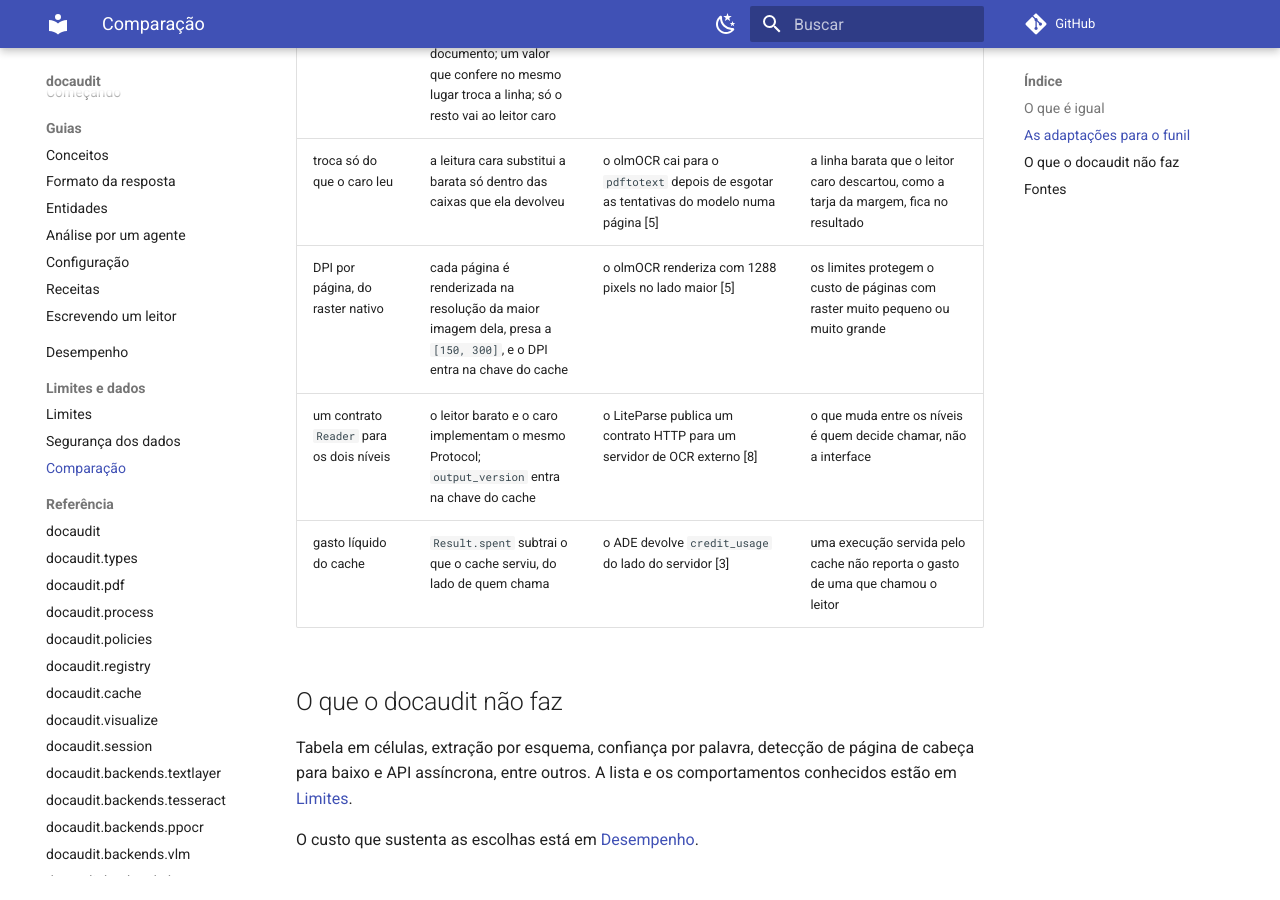
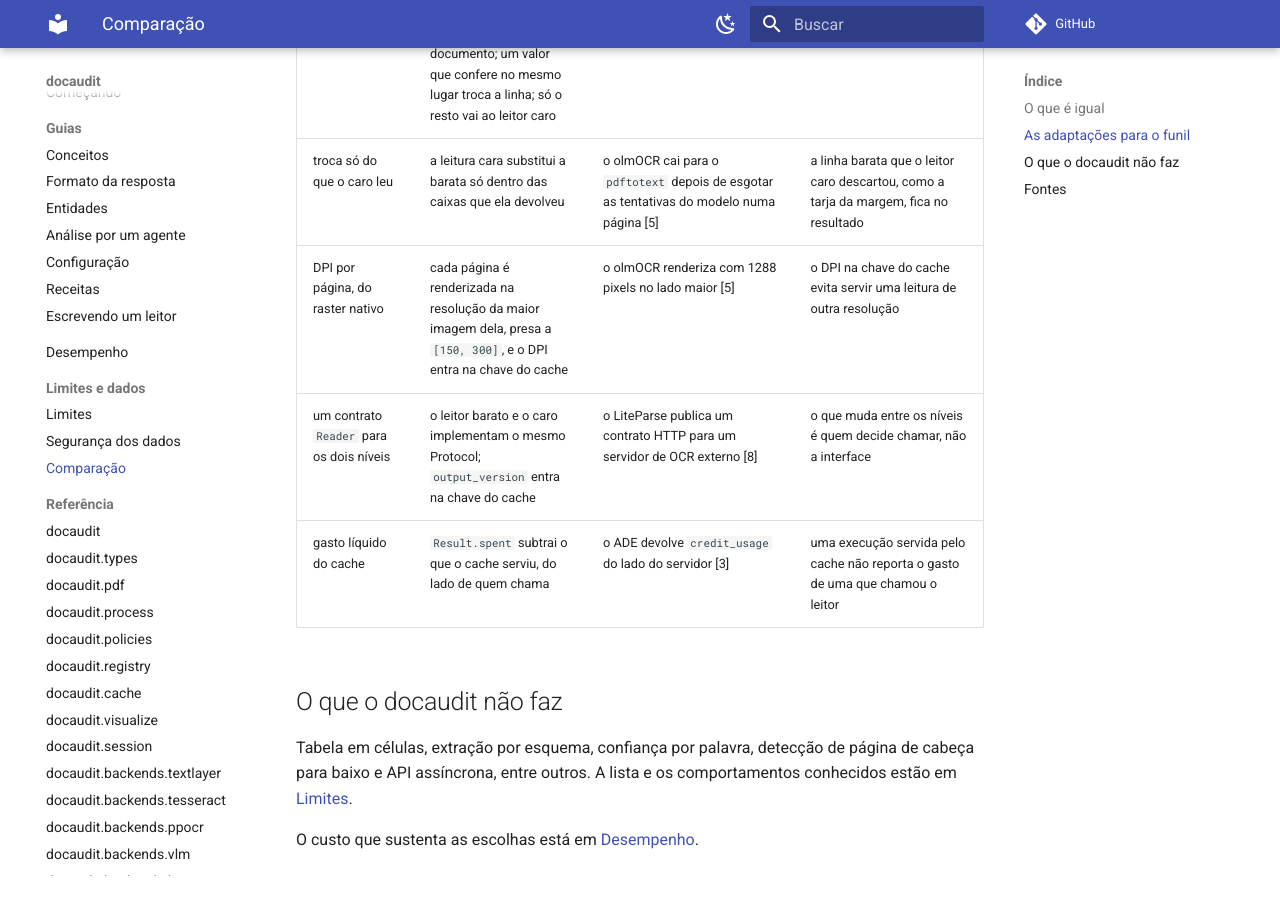
Before and after one commit to hugohonda/docaudit, an MkDocs documentation site: the page built from docs/comparison.md, in a window 1280 px wide and 900 px high, scrolled down 1810 px. Built offline with MkDocs 1.6.1 and Material for MkDocs 9.7.7, drawn with Linux system fonts in a browser that asks for light colours; comment, search, counter and statistics services are not loaded.

Commit message:
mantém o motivo do DPI na chave do cache na comparação

```diff
--- a/docs/comparison.md
+++ b/docs/comparison.md
@@ -38,7 +38,7 @@ a fonte ao fim da página.
 | reler a página no modo caro quando um gatilho dispara | a página vai ao leitor caro só quando uma verificação falhou e a releitura por outra família não a explicou | o modo automático do LlamaParse relê a página num modo mais caro quando ela tem tabela, imagem, um texto ou uma expressão regular, sem teto [9] | o gatilho do LlamaParse diz o que a página contém; o daqui mostra que a leitura está errada. O teto em páginas é opcional |
 | releitura por outra família (`confirm=`) | o mesmo valor inválido em dois leitores de famílias diferentes fica como erro do documento; um valor que confere no mesmo lugar troca a linha; só o resto vai ao leitor caro | os sistemas citados nesta página não têm passo equivalente | o erro impresso no papel não gasta o leitor caro e fica nomeado no resultado |
 | troca só do que o caro leu | a leitura cara substitui a barata só dentro das caixas que ela devolveu | o olmOCR cai para o `pdftotext` depois de esgotar as tentativas do modelo numa página [5] | a linha barata que o leitor caro descartou, como a tarja da margem, fica no resultado |
-| DPI por página, do raster nativo | cada página é renderizada na resolução da maior imagem dela, presa a `[150, 300]`, e o DPI entra na chave do cache | o olmOCR renderiza com 1288 pixels no lado maior [5] | os limites protegem o custo de páginas com raster muito pequeno ou muito grande |
+| DPI por página, do raster nativo | cada página é renderizada na resolução da maior imagem dela, presa a `[150, 300]`, e o DPI entra na chave do cache | o olmOCR renderiza com 1288 pixels no lado maior [5] | o DPI na chave do cache evita servir uma leitura de outra resolução |
 | um contrato `Reader` para os dois níveis | o leitor barato e o caro implementam o mesmo Protocol; `output_version` entra na chave do cache | o LiteParse publica um contrato HTTP para um servidor de OCR externo [8] | o que muda entre os níveis é quem decide chamar, não a interface |
 | gasto líquido do cache | `Result.spent` subtrai o que o cache serviu, do lado de quem chama | o ADE devolve `credit_usage` do lado do servidor [3] | uma execução servida pelo cache não reporta o gasto de uma que chamou o leitor |
 
```
